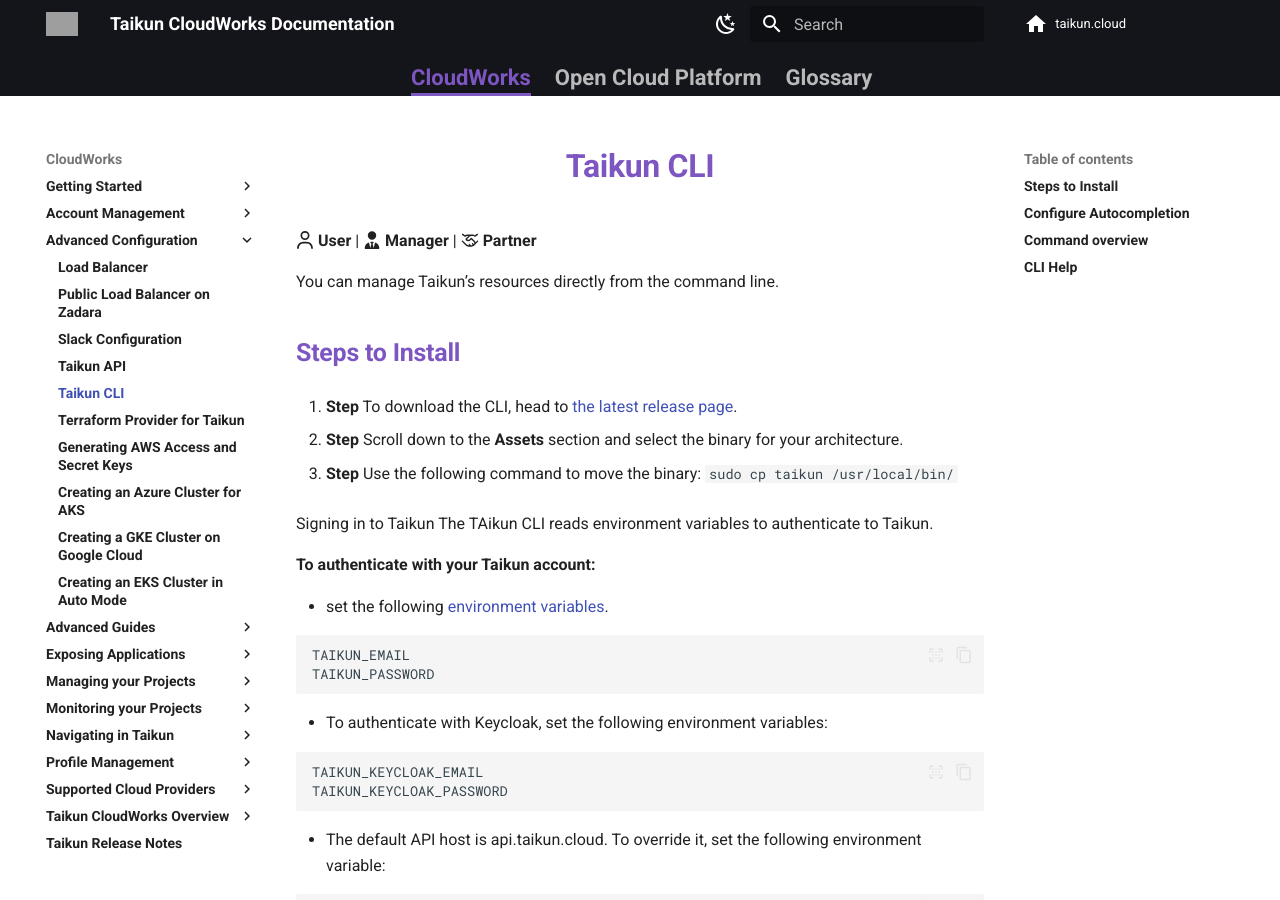
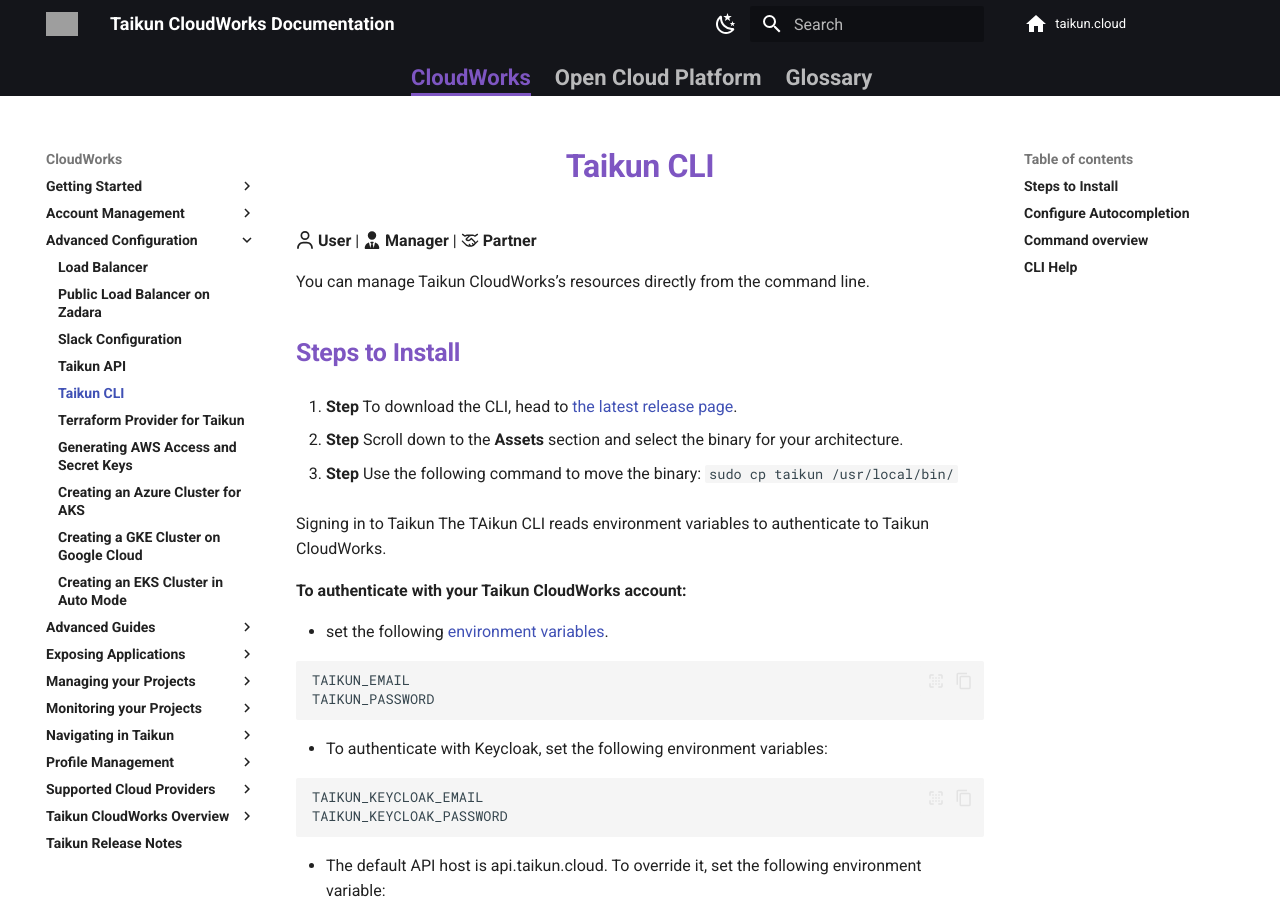
Before and after one commit to taikun-cloud/Taikun-CloudWorks-Documentation, an MkDocs documentation site: the page built from docs/CloudWorks/Advanced_Configuration/Taikun_CLI.md, in a window 1280 px wide and 900 px high. Built offline with MkDocs 1.6.1 and Material for MkDocs 9.7.7, drawn with Linux system fonts in a browser that asks for light colours; comment, search, counter and statistics services are not loaded; grey boxes are pictures that could not be loaded.

Commit message:
Update Taikun_CLI.md

```diff
--- a/docs/CloudWorks/Advanced_Configuration/Taikun_CLI.md
+++ b/docs/CloudWorks/Advanced_Configuration/Taikun_CLI.md
@@ -1,7 +1,7 @@
 # **Taikun CLI**
 **:fontawesome-regular-user: User** | **:fontawesome-solid-user-tie: Manager** | **:fontawesome-regular-handshake: Partner**
 
-You can manage Taikun’s resources directly from the command line.
+You can manage Taikun CloudWorks’s resources directly from the command line.
 
 ## **Steps to Install**
 
@@ -14,9 +14,9 @@
 3. **Step**
    Use the following command to move the binary: `sudo cp taikun /usr/local/bin/`
 
-Signing in to Taikun The TAikun CLI reads environment variables to authenticate to Taikun.
+Signing in to Taikun The TAikun CLI reads environment variables to authenticate to Taikun CloudWorks.
 
-**To authenticate with your Taikun account:**
+**To authenticate with your Taikun CloudWorks account:**
 
 - set the following [environment variables](https://www.freecodecamp.org/news/how-to-set-an-environment-variable-in-linux/).
 
```
